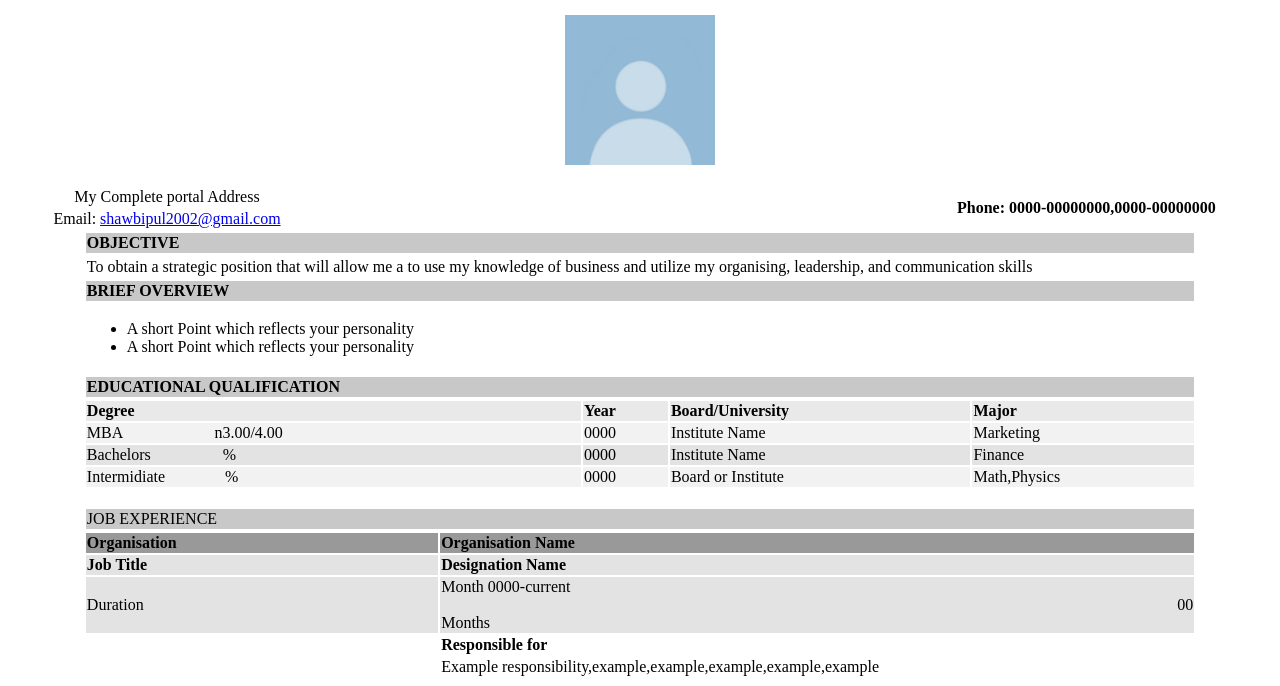
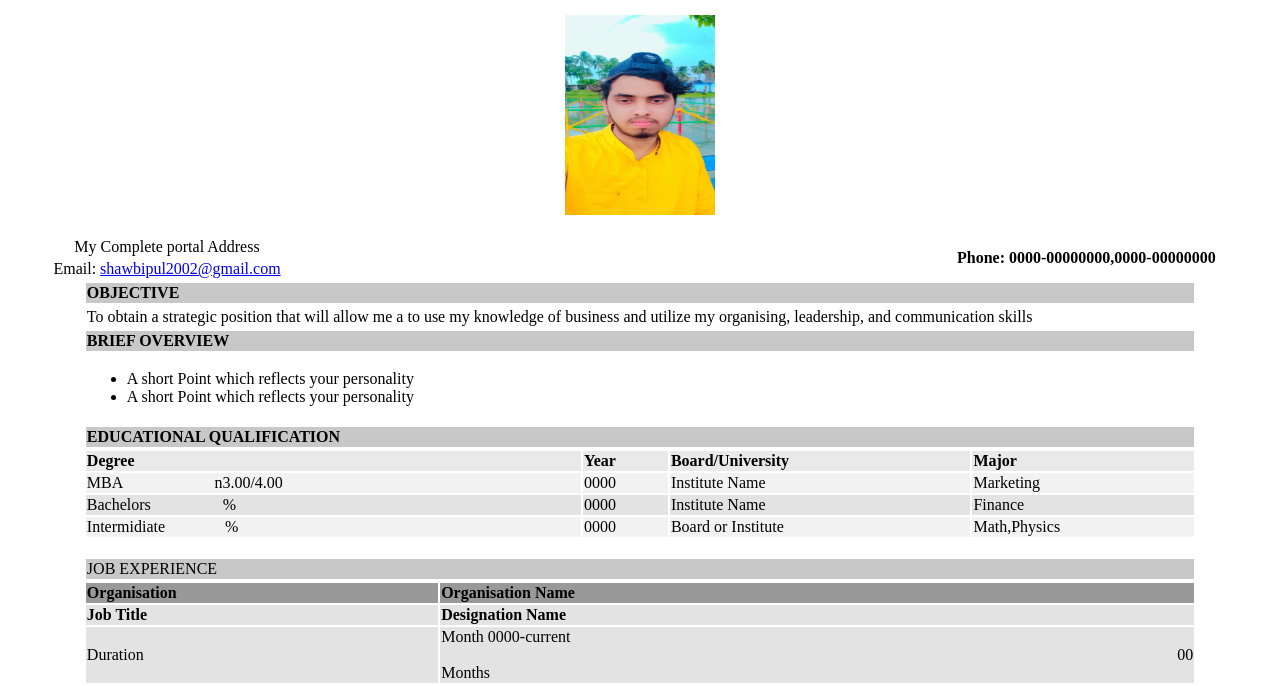
Before and after one commit to Shawbipul12/my-project, a plain HTML site: page homework14.html in a window 1280 px wide. Shown: the part 95-781 px from the top of the page. Drawn offline with Linux system fonts and the light colour scheme.

Commit message:
my project 1

```diff
--- a/homework14.html
+++ b/homework14.html
@@ -4,19 +4,18 @@
     <meta charset="UTF-8">
     <meta http-equiv="X-UA-Compatible" content="IE=edge">
     <meta name="viewport" content="width=device-width, initial-scale=1.0">
-    <title>homework</title>
+    <title>homework14.html</title>
 </head>
 <body>
     <!--table 1-->
     <table width="100%">
         <tr>
-
             <td align="center" width="25%"><h1><b>Bipul Kumar Shaw</b></h1></td>
             <td align="center" width="50%" ></td>
             <td align="left" width="25%"><strong><b>EXPERIENCE:0.0 YEARS</b></strong></td>
         </tr>
     </table>
-    <p align="center"><img src="unknown person.png" alt="pic"height="150" width="150"></p>
+    <p align="center"><img src="bipul image2.png" alt="pic"height="200" width="150"></p>
     <!--table 2-->
     <table width="100%">
         <tr>
```
Also changed, not shown: bipul image2.png (added), unknown person.png (deleted).
